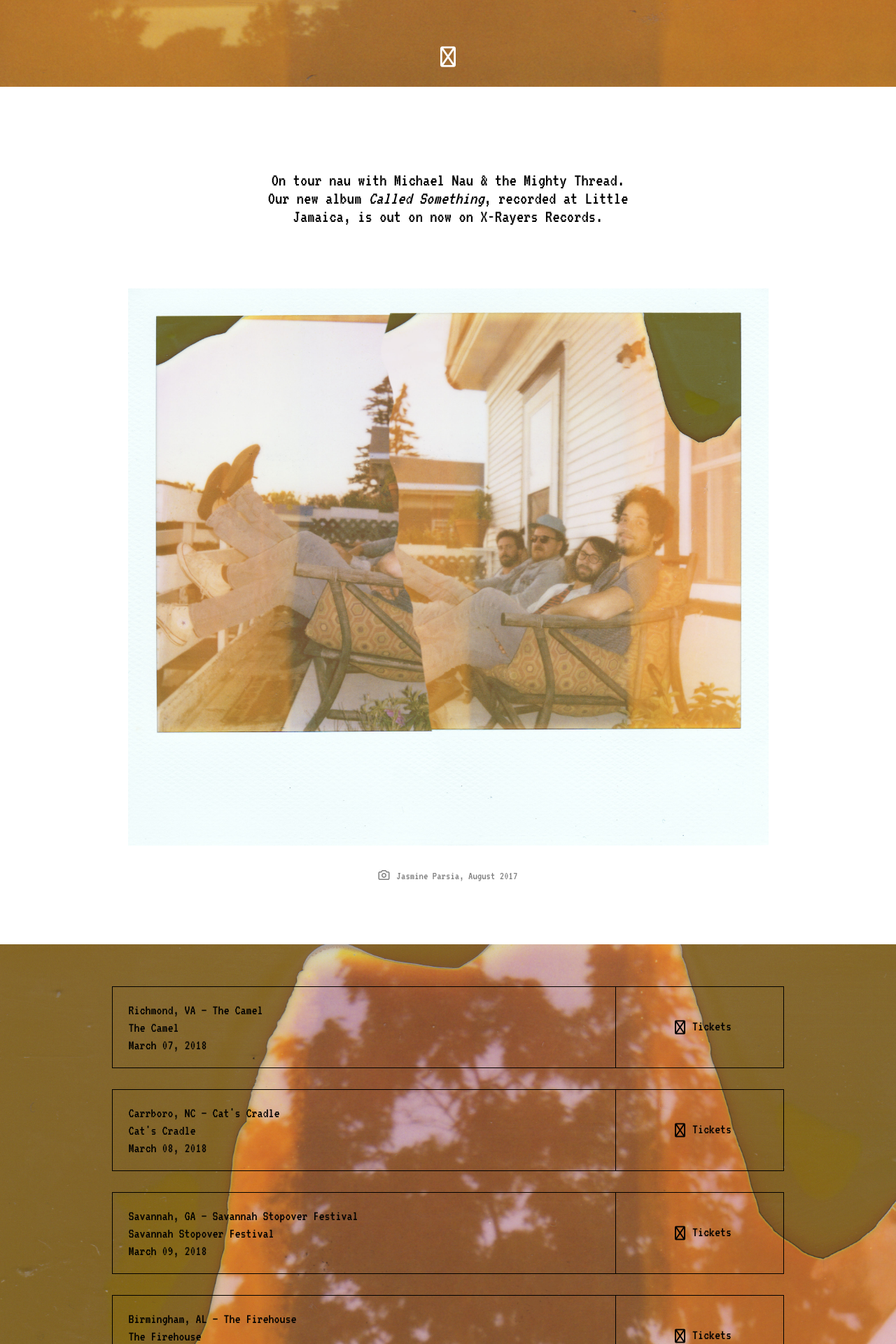
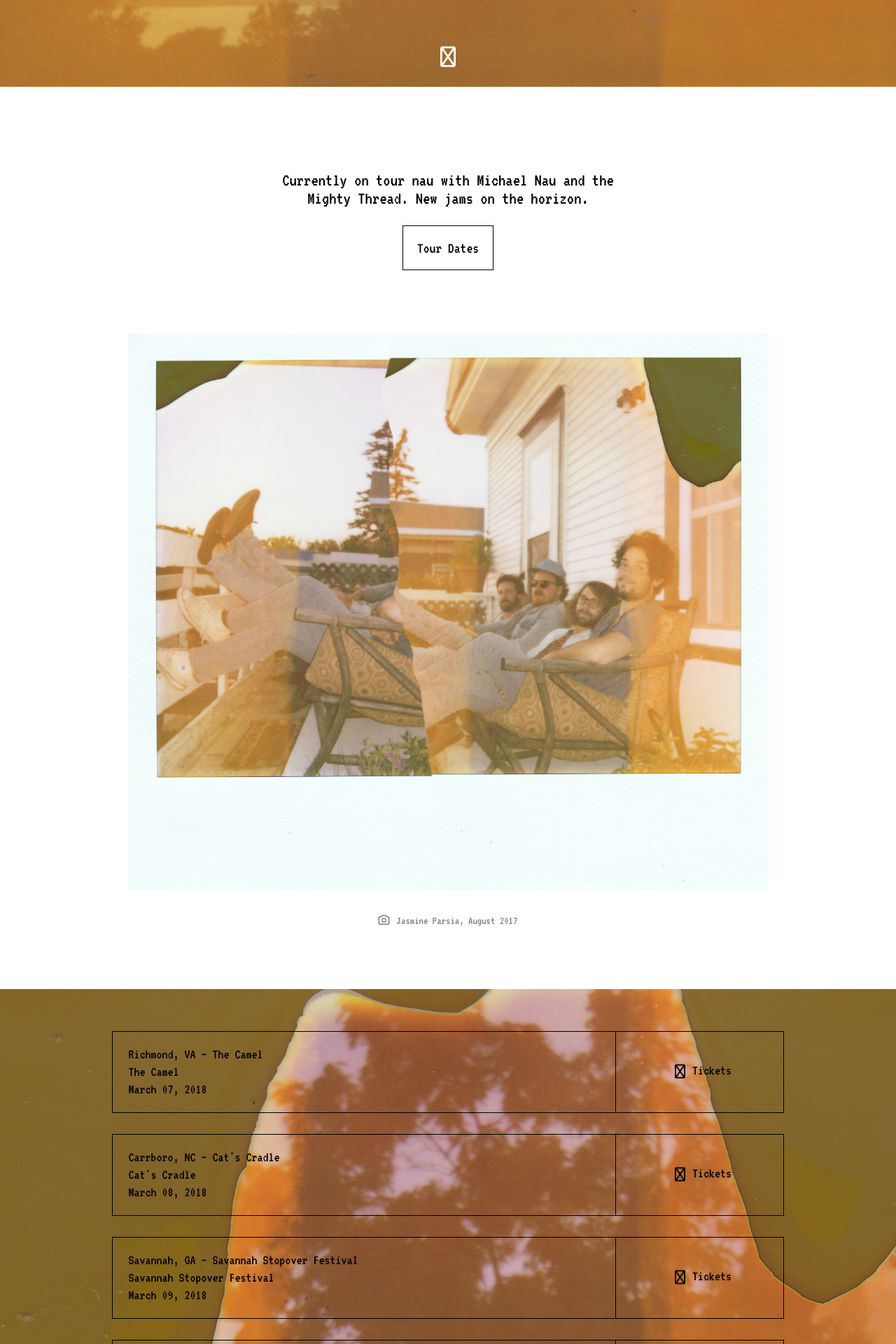
Before and after one commit to alder-studio/little-jamaica, a Jekyll site: the page built from index.html, in a window 1280 px wide. Shown: the part 776-2696 px from the top of the page at 70% size. Built offline with Jekyll 4.4.1, drawn with Linux system fonts in a browser that asks for light colours; nearby versions of some CDN libraries; library files that are not in the unit come from our copies; some of the changed text lies outside the part shown.

Commit message:
Housekeeping

```diff
--- a/_includes/head.html
+++ b/_includes/head.html
@@ -2,7 +2,10 @@
 <html>
 <head>
 
+<meta charset="utf-8">
+<meta http-equiv="X-UA-Compatible" content="IE=edge">
 <meta name="viewport" content="width=device-width, initial-scale=1">
+
 <title>{{ site.title }}</title>
 <meta name="description" content="{{ site.description }}">
 
--- a/assets/site.css
+++ b/assets/site.css
@@ -126,6 +126,20 @@ a {
 
 /* Elements */
 
+.button {
+    background-color: white;
+    color: black;
+    border: 1px solid black;
+    padding: 20px;
+    display: inline-block;
+    margin: auto;
+}
+
+.button:hover {
+    background-color: black;
+    color: white;
+}
+
 .banner {
     max-width: 540px;
     margin: auto;
--- a/index.html
+++ b/index.html
@@ -16,7 +16,8 @@ layout: default
     <div class="row" id="middle">
         <div class="row-inner">
             <div class="text-block">
-                <h3>On tour nau with Michael Nau & the Mighty Thread. Our new album <i>Called Something</i>, recorded  at Little Jamaica, is out on now on X-Rayers Records.</h3>
+                <h3>Currently on tour nau with Michael Nau and the Mighty Thread. New jams on the horizon.</h3>
+                <a href="#tour"><div class="button">Tour Dates</div></a>
             </div>
             <div class="big-picture">
                 <div class="image"><img src="/assets/images/MightyThread-Web.jpg"></div>
@@ -39,7 +40,7 @@ layout: default
         <div class="contact">
             <div class="contact-link">
                 <p><a href="https://www.instagram.com/bennyyurco/" target="_blank"><i class="fab fa-instagram"></i>@bennyyurco</a></p>
-                <p><i class="fal fa-bolt"></i>benjaminyurco@gmail.com</p>
+                <p><i class="fal fa-bolt"></i>benyurco@yahoo.com</p>
             </div>
         </div>
     </div>
```
Also changed, not shown: assets/images/benny-face.png.
